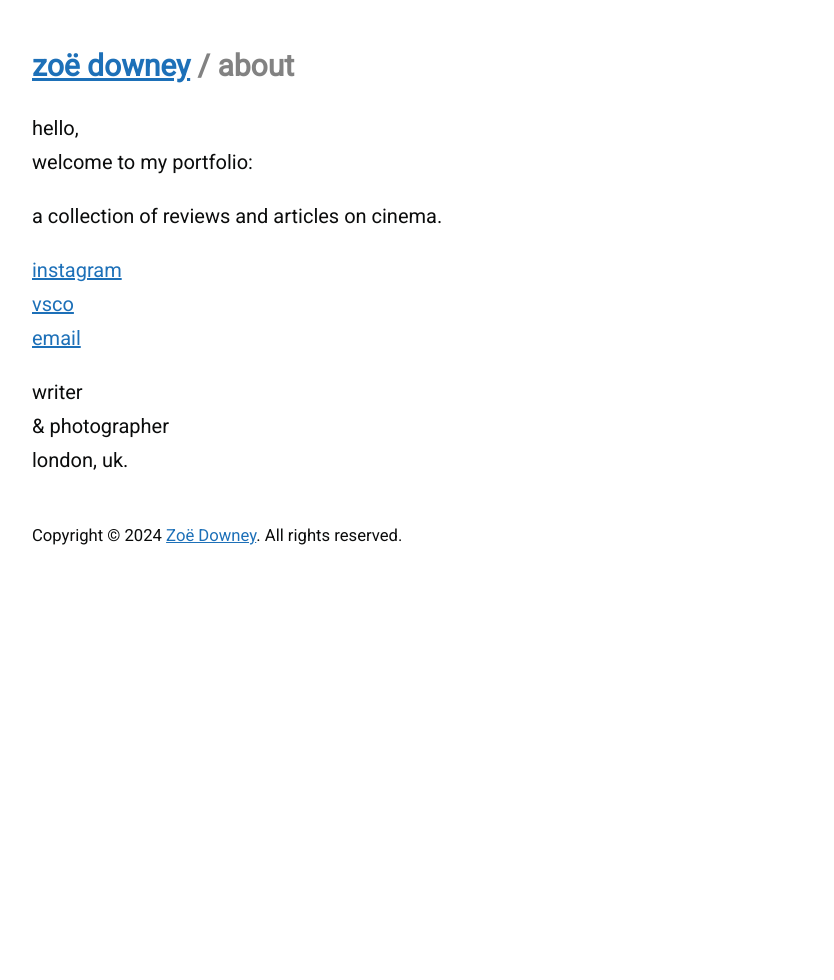
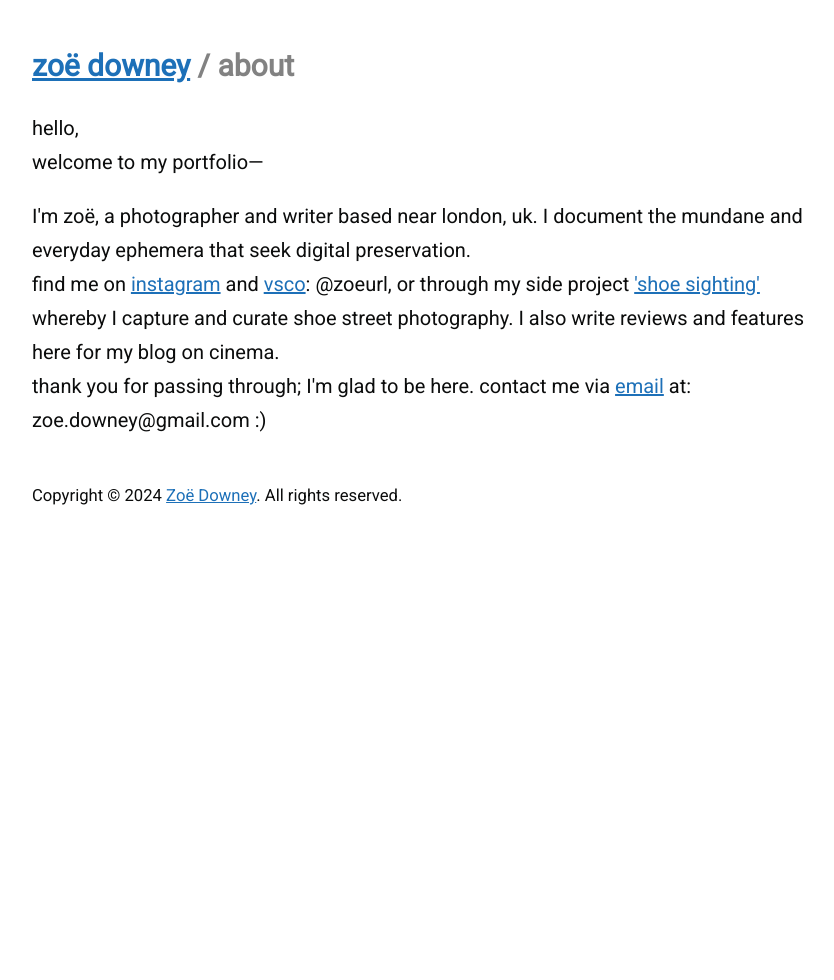
Before and after one commit to zoeurl/zoedowney.github.io, a Jekyll site: the page built from about/index.html, in a window 1280 px wide. Shown: the whole page, without its empty margins (208-1042 px from the left). Built offline with Jekyll 4.4.1, drawn with Linux system fonts in a browser that asks for light colours.

Commit message:
Update index.html

```diff
--- a/about/index.html
+++ b/about/index.html
@@ -5,15 +5,9 @@
 
 <p>
 hello,
-<br>welcome to my portfolio:
+<br>welcome to my portfolio—
 </p>
-a collection of reviews and articles on cinema.
+I'm zoë, a photographer and writer based near london, uk. I document the mundane and everyday ephemera that seek digital preservation.
+<br>find me on <a href="https://www.instagram.com/zoeurl/">instagram</a> and <a href="https://vsco.co/zoeurl/gallery">vsco</a>: @zoeurl, or through my side project <a href="https://www.instagram.com/shoesighting/">'shoe sighting'</a> whereby I capture and curate shoe street photography. I also write reviews and features here for my blog on cinema.
+<br>thank you for passing through; I'm glad to be here. contact me via <a href="mailto:{{site.email}}">email</a> at: zoe.downey@gmail.com :)
 </p>
-<a href="https://www.instagram.com/zoeurl/">instagram</a>
-<br><a href="https://vsco.co/zoeurl/gallery">vsco</a>
-<br><a href="mailto:{{site.email}}">email</a>
-</p>
-writer
-<br>&amp; photographer
-<br>london, uk.
-</p>
```
